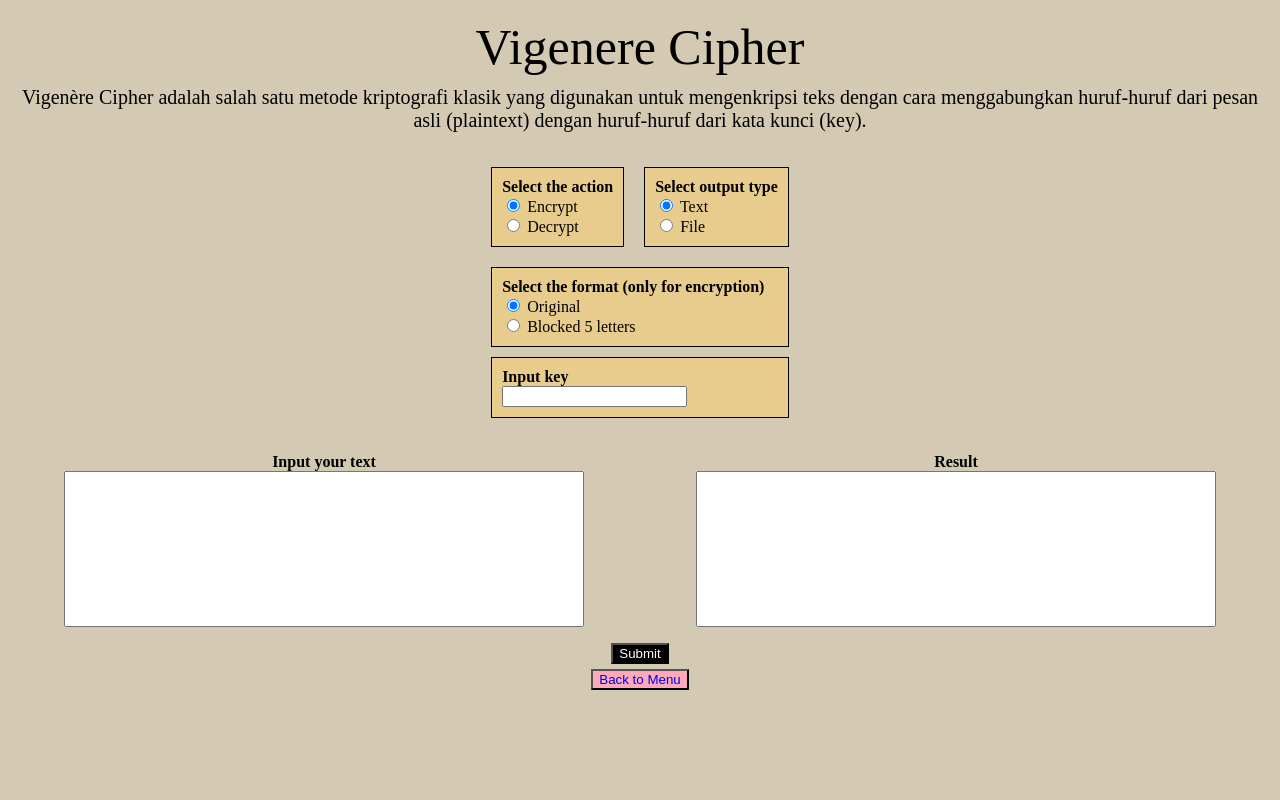
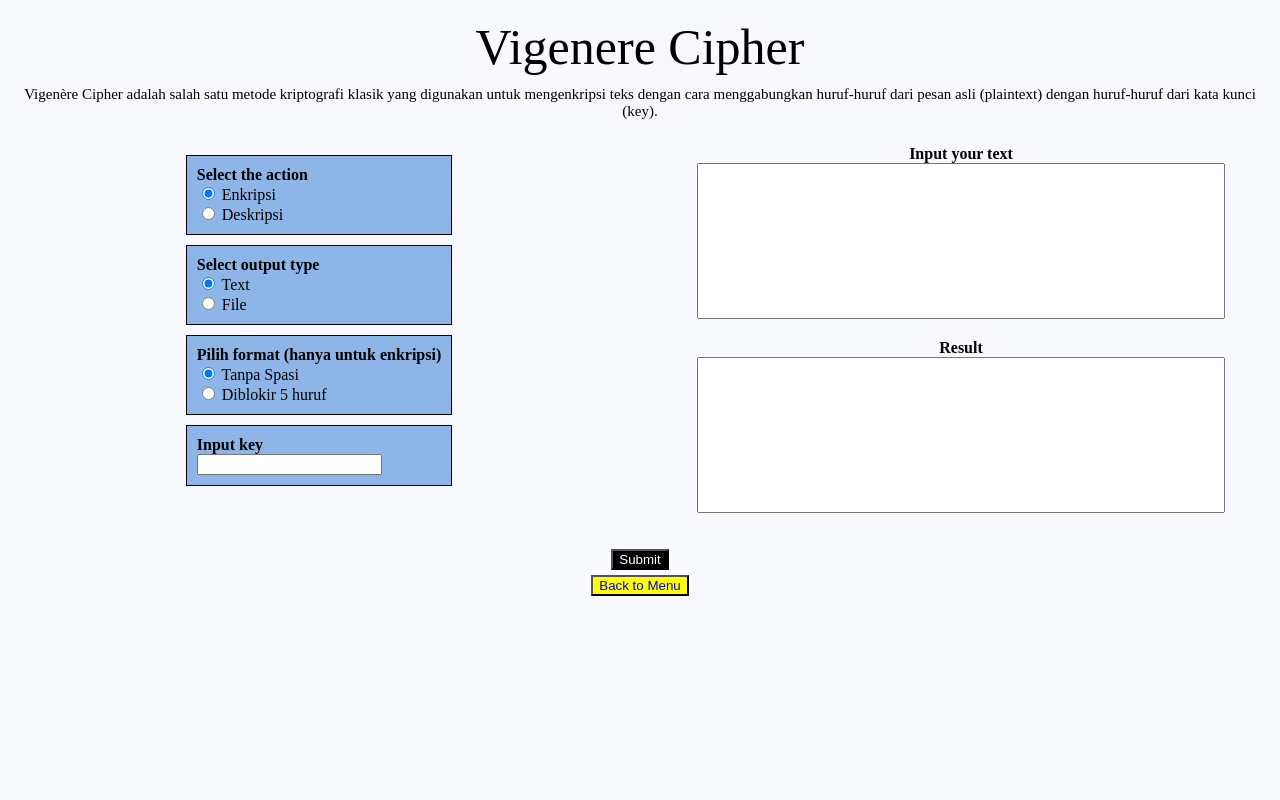
Before and after one commit to ellizafebriyani/Algoritma-Kriptografi, a Flask app: page /vigenere in a window 1280 px wide. Run offline with Flask 3, Linux system fonts and the light colour scheme.

Commit message:
perubahan punya okta hari kamis

```diff
--- a/static/css/pager-style.css
+++ b/static/css/pager-style.css
@@ -1,5 +1,5 @@
 body {
-    background-color: #d4cab4;
+    background-color: #F8F8FF;
 }
 
 .container-col {
@@ -8,12 +8,26 @@ body {
     align-items: center;
     align-content: center;
 }
+/*code baru*/
+.container-row {
+    display: flex;
+    flex-direction: row;
+    gap: 20px; /* beri jarak antar kolom */
+    flex-wrap: wrap; /* biar responsif di layar kecil */
+    justify-content: space-between;
+}
 
+.form-side, .text-side {
+    flex: 1;
+    min-width: 300px; /* biar tetap bagus saat layar kecil */
+}/*smpe sini code baru*/
+
+/*ini code asli
 .container-row {
     display: flex;
     flex-direction: row;
     justify-content: center;
-}
+}*/
 
 .title-wrapper {
     margin-bottom: 25px;
@@ -26,7 +40,7 @@ body {
 }
 
 .subtitle-bar {
-    font-size: 20px;
+    font-size: 15px;
     text-align: center;
 }
 
@@ -40,7 +54,7 @@ body {
 
 .check-action-wrapper {
     margin: 10px;
-    background-color: #e8cc8e;
+    background-color: #8eb5e8;
     color: #000000;
     padding: 10px;
     border: 1px solid #000000;
@@ -55,6 +69,10 @@ body {
     width: 100%;
 }
 
+.txtarea-wrapper {
+    width: 100%;
+    margin-bottom: 20px;
+}
 .txtarea-wrapper {
     width: 100%;
     padding-right: 10px;
@@ -77,8 +95,8 @@ body {
 }
 
 .back-button {
-    background-color: #ffaabb;
-    color: #ffffff;
+    background-color: #ffff00;
+    color: #000000;
     margin: 5px;
 }
 
--- a/templates/index.html
+++ b/templates/index.html
@@ -1,7 +1,7 @@
 <html>
     <head>
         <meta name="viewport" content="width=device-width, initial-scale=1.0">
-        <title>Simple Crypto App</title>
+        <title>Aplikasi Kriptografi Sederhana</title>
         <link rel="stylesheet" type="text/css" href="../static/css/index-style.css">
     </head>
 
@@ -22,7 +22,7 @@
 
             <div class="container-col opt-divider">
                 <a href="{{ url_for('view_cipher_page', cipher='vigenere') }}">
-                    <div class='c-button'>vigenere Cipher</div>
+                    <div class='c-button'>Vigenere Cipher</div>
                 </a>
 
                 <a href="{{ url_for('view_cipher_page', cipher='fullvigenere') }}">
--- a/templates/vigenere.html
+++ b/templates/vigenere.html
@@ -1,7 +1,7 @@
 <html>
     <head>
         <meta name="viewport" content="width=device-width, initial-scale=1.0">
-        <title>Simple Crypto App</title>
+        <title>Aplikasi Kriptografi Sederhana</title>
         <link rel="stylesheet" href="../static/css/pager-style.css">
         <script src="../static/js/script.js"></script>
     </head>
@@ -14,24 +14,26 @@
                 Vigenere Cipher
             </div>
             <div class="subtitle-bar">
-                Vigenère Cipher adalah salah satu metode kriptografi klasik yang digunakan untuk
-                mengenkripsi teks dengan cara menggabungkan huruf-huruf dari pesan asli (plaintext) dengan huruf-huruf dari kata kunci (key).
+                Vigenère Cipher adalah salah satu metode kriptografi klasik yang digunakan untuk mengenkripsi teks
+                dengan cara menggabungkan huruf-huruf dari pesan asli (plaintext) dengan huruf-huruf dari kata kunci (key).
             </div>
         </div>
 
         <!-- Form part-->
         <form action="{{ url_for('view_vigenere_result') }}" method="post" enctype="multipart/form-data" id="upload">
 
-            <!-- Input wrapper -->
-            <div class="input-wrapper container-col">
+            <!-- Input wrapper menjadi 2 kolom -->
+            <div class="input-wrapper container-row">
+
+                <!-- Kiri: form-side -->
+                <div class="form-side container-col">
                     <div class="check-wrapper">
-                    <div class="container-row">
                         <div class="check-action-wrapper">
                             <h4 class="label">Select the action</h4>
                             <input type="radio" id="enc" name="act" value="enc" checked>
-                            <label for="enc">Encrypt</label><br>
+                            <label for="enc">Enkripsi</label><br>
                             <input type="radio" id="dec" name="act" value="dec">
-                            <label for="dec">Decrypt</label><br>
+                            <label for="dec">Deskripsi</label><br>
                         </div>
 
                         <div class="check-action-wrapper">
@@ -41,14 +43,13 @@
                             <input type="radio" id="fil" name="type-out" value="file">
                             <label for="fil">File</label><br>
                         </div>
-                    </div>
 
                         <div class="check-action-wrapper">
-                        <h4 class="label">Select the format (only for encryption)</h4>
+                            <h4 class="label">Pilih format (hanya untuk enkripsi)</h4>
                             <input type="radio" id="original" name="format" value="ori" checked>
-                        <label for="original">Original</label><br>
+                            <label for="original">Tanpa Spasi</label><br>
                             <input type="radio" id="block" name="format" value="block">
-                        <label for="block">Blocked 5 letters</label><br>
+                            <label for="block">Diblokir 5 huruf</label><br>
                         </div>
 
                         <div class="check-action-wrapper">
@@ -56,8 +57,10 @@
                             <input type="text" name="key" value="{{ key }}">
                         </div>
                     </div>
+                </div>
 
-                <div class="text-wrapper container-row">
+                <!-- Kanan: text-side -->
+                <div class="text-side container-col">
                     <div class="txtarea-wrapper container-col">
                         <h4 class="label">Input your text</h4>
                         <textarea name="message" rows="10" cols="30">{{ inputtext }}</textarea>
@@ -81,7 +84,6 @@
                 </a>
             </button>
         </div>
-
     </body>
 
 </html>
```
Lines whose indentation alone changed are shown as unchanged.
